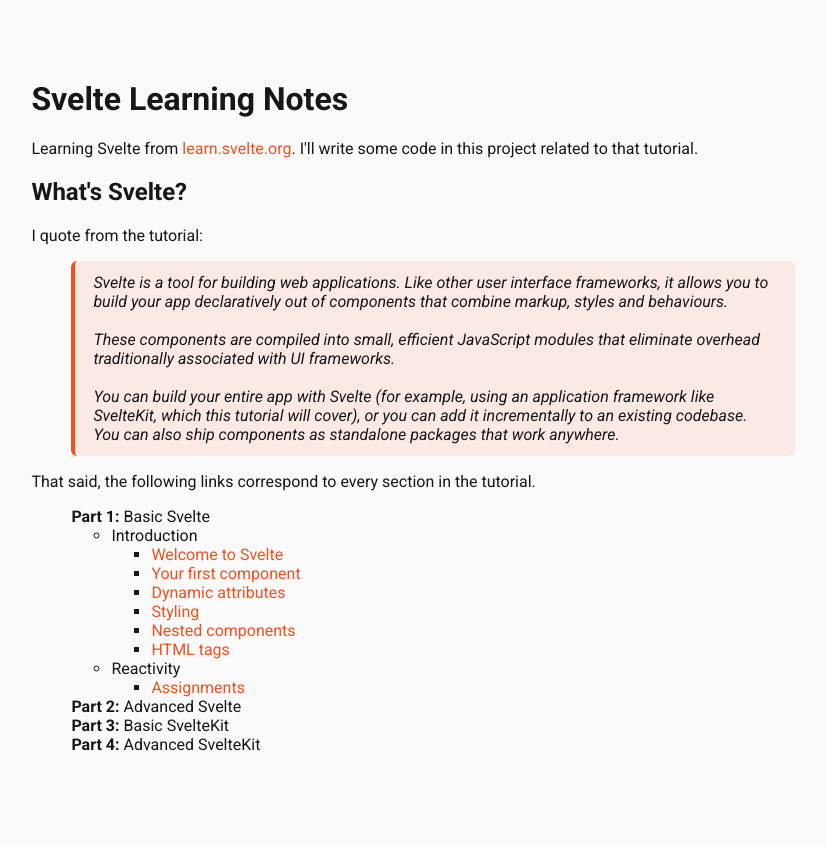
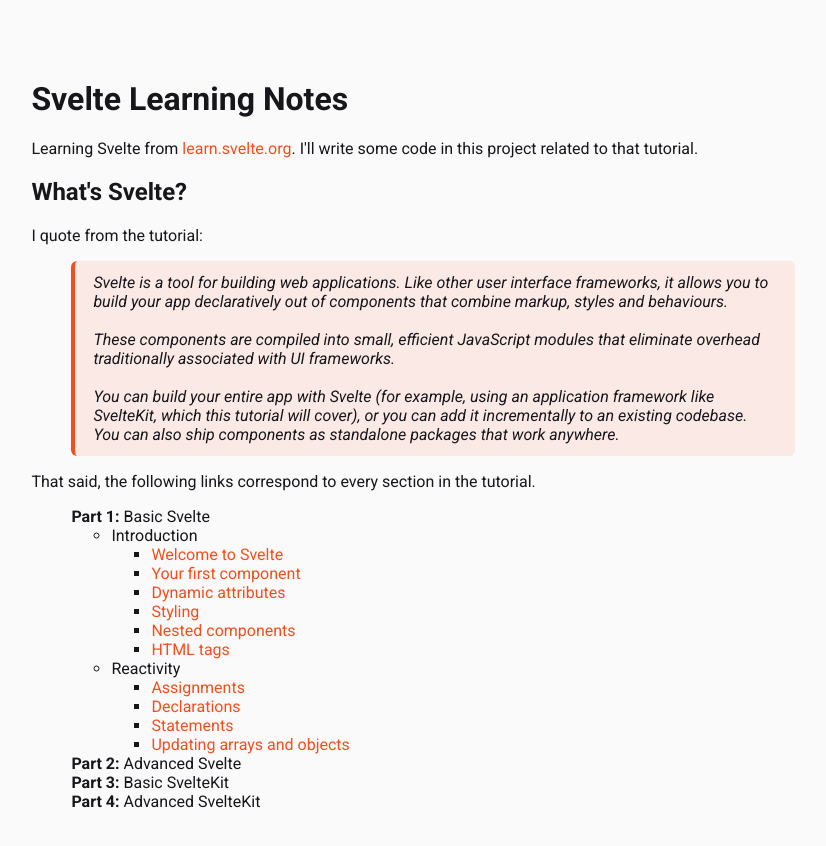
Before and after one commit to Miqueas/Learning-Notes, a SvelteKit app in the folder Svelte/: page / in a window 1280 px wide. Shown: the top 846 px of the page, without its empty margins (207-1033 px from the left). Built offline with nearby package versions, Linux system fonts and the light colour scheme.

Commit message:
Svelte: updated home page

```diff
--- a/Svelte/src/routes/+page.svelte
+++ b/Svelte/src/routes/+page.svelte
@@ -37,6 +37,9 @@
       <li>Reactivity
         <ul>
           <li><a href="/basic-svelte/reactivity/assignments">Assignments</a></li>
+          <li><a href="/basic-svelte/reactivity/declarations">Declarations</a></li>
+          <li><a href="/basic-svelte/reactivity/statements">Statements</a></li>
+          <li><a href="/basic-svelte/reactivity/updating-arrays-and-objects">Updating arrays and objects</a></li>
         </ul>
       </li>
     </ul>
```
